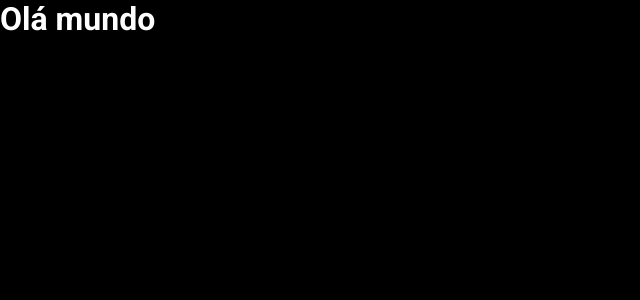
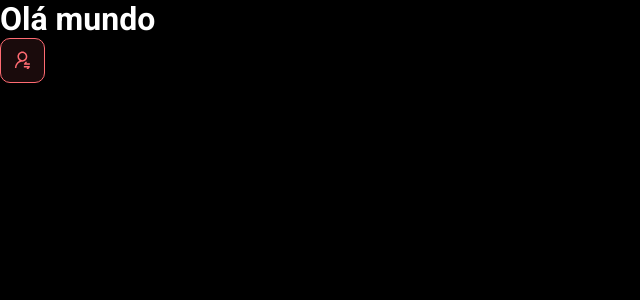
Before and after one commit to brunordgsmrr/dsmeta2, a React (Vite) app in the folder frontend/: page / in a window 1280 px wide. Shown: the top 300 px of the page, without its empty margins (0-640 px from the left). Built offline with nearby package versions, Linux system fonts and the light colour scheme.

Commit message:
First component

```diff
--- a/frontend/src/App.tsx
+++ b/frontend/src/App.tsx
@@ -1,7 +1,12 @@
+import NotificationButton from "./components/NotificationButton";
+
 function App() {
-  return(
-    <h1>Olá mundo</h1>
-  )
+  return (
+    <>
+      <h1>Olá mundo</h1>
+      <NotificationButton />
+    </>
+  );
 }
 
-export default App
+export default App;
--- /dev/null
+++ b/frontend/src/components/NotificationButton/index.tsx
@@ -0,0 +1,14 @@
+import icon from '../../assets/img/notification-icon.svg'
+import './style.css'
+
+function NotificationButton() {
+  return (
+    <>
+      <div className="dsmeta-red-btn">
+        <img src={icon} alt="Notificar" />
+      </div>
+    </>
+  );
+}
+
+export default NotificationButton;
--- /dev/null
+++ b/frontend/src/components/NotificationButton/style.css
@@ -0,0 +1,14 @@
+.dsmeta-red-btn {
+    height: 45px;
+    width: 45px;
+    background: rgba(255, 107, 114, 0.1);
+    border: 1px solid #ff6b72;
+    border-radius: 10px;
+    display: flex;
+    align-items: center;
+    justify-content: center;
+    cursor: pointer;
+  }
+  .dsmeta-red-btn img {
+    width: 19px;
+  }
```
Also changed, not shown: frontend/src/assets/img/logo.svg (added), frontend/src/assets/img/notification-icon.svg (added).
